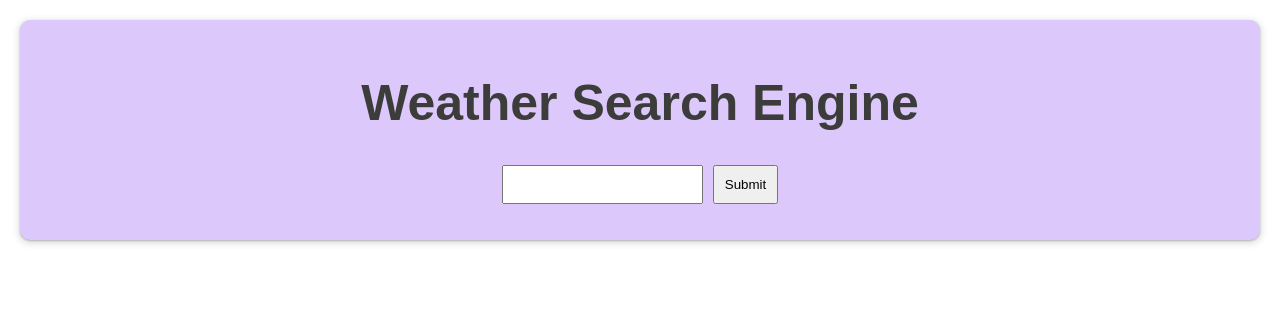
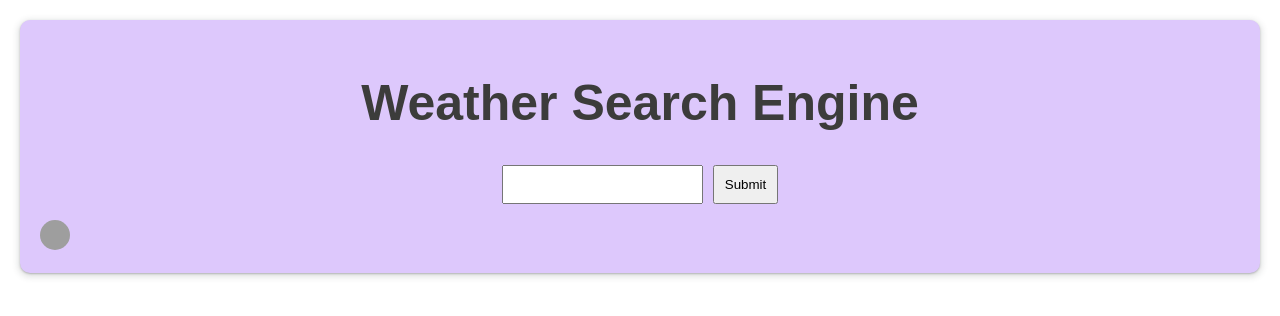
Before and after one commit to sarahgibsonnnn/weather-react, a React (Create React App) app: page / in a window 1280 px wide. Shown: the top 316 px of the page. Built offline with nearby package versions, Linux system fonts and the light colour scheme; grey boxes are pictures that could not be loaded.

Commit message:
Added GitHub Repository Link

```diff
--- a/src/App.css
+++ b/src/App.css
@@ -6,9 +6,37 @@
   border-radius: 10px;
   margin: 20px;
   box-shadow: rgba(60, 64, 67, 0.3) 0px 1px 2px 0px, rgba(60, 64, 67, 0.15) 0px 2px 6px 2px;
+  display: flex;
+  flex-direction: column;
 }
 
 .App h1 {
   font-size: 50px;
   color: #3c3c3b;
 }
+
+.App a {
+  font-size: 14px;
+  text-decoration: none;
+  color: #3c3c3b;
+  font-weight: bold;
+
+}
+
+.App a img {
+  width: 30px;
+  height: 30px;
+  border-radius: 50%;
+  transition: all 0.2s ease-in-out;
+}
+
+.App .repository-link {
+  width: 100%;
+  display: flex;
+  flex-direction: row;
+  justify-content: flex-start;
+}
+
+  .App a img:hover {
+    box-shadow: rgba(60, 64, 67, 0.3) 0px 1px 2px 0px, rgba(60, 64, 67, 0.15) 0px 2px 6px 2px;
+  }
--- a/src/App.js
+++ b/src/App.js
@@ -7,6 +7,13 @@ function App() {
     <div className="App">
       <h1>Weather Search Engine</h1>
       <Search />
+      <div className="repository-link">
+
+       <a href='https://github.com/sarahgibsonnnn/weather-react' target="_blank" rel="noopener noreferrer" title="Open GitHub Repository" >
+        <img src="https://github.githubassets.com/images/modules/logos_page/GitHub-Mark.png" alt="GitHub Logo" />
+        </a>
+      </div>
+
     </div>
   );
 }
```
